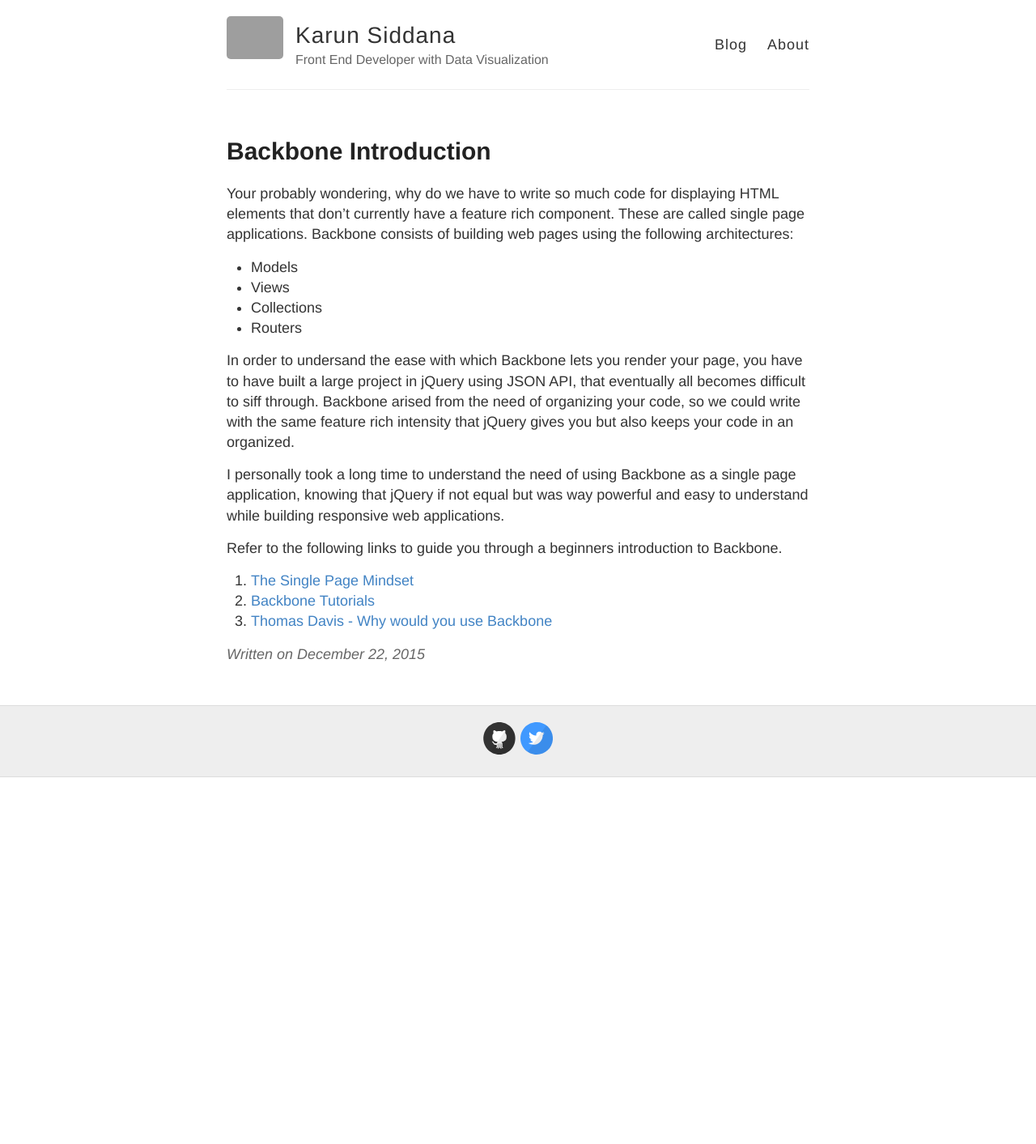
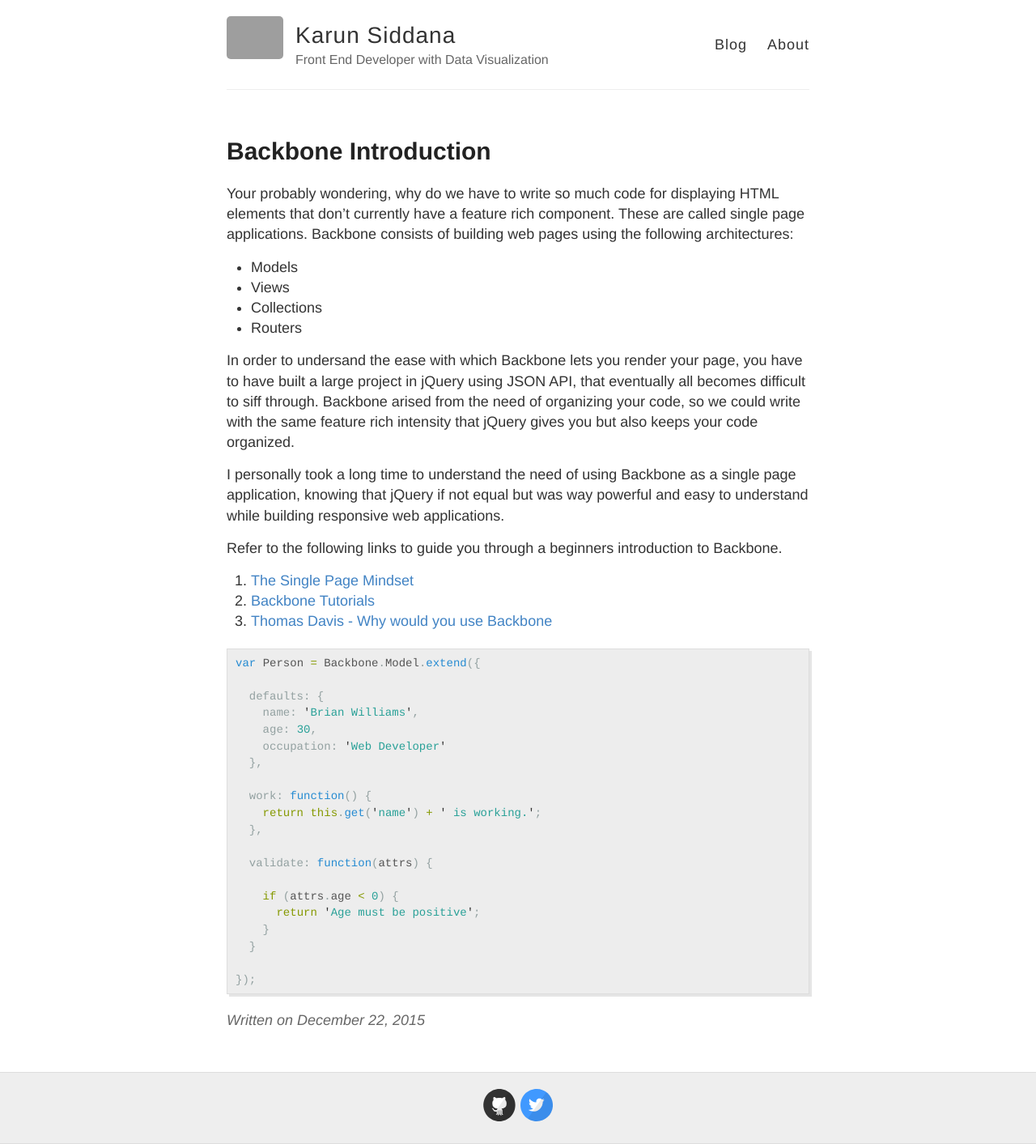
Before and after one commit to ksiddana/ksiddana.github.io, a Jekyll site: the page built from _posts/2015-12-22-Introduction Backbone.md, in a window 1280 px wide. Shown: the whole page at 81% size. Built offline with Jekyll 4.4.1, drawn with Linux system fonts in a browser that asks for light colours; Markdown is read by kramdown in place of the engine named in the settings; before the commit the page ends 960 px from its top, so only the background shows below that; grey boxes are pictures that could not be loaded.

Commit message:
Added Code Snippet for Backbone Model

```diff
--- a/_posts/2015-12-22-Introduction Backbone.md
+++ b/_posts/2015-12-22-Introduction Backbone.md
@@ -10,7 +10,7 @@ Your probably wondering, why do we have to write so much code for displaying HTM
 - Collections
 - Routers
 
-In order to undersand the ease with which Backbone lets you render your page, you have to have built a large project in jQuery using JSON API, that eventually all becomes difficult to siff through. Backbone arised from the need of organizing your code, so we could write with the same feature rich intensity that jQuery gives you but also keeps your code in an organized.
+In order to undersand the ease with which Backbone lets you render your page, you have to have built a large project in jQuery using JSON API, that eventually all becomes difficult to siff through. Backbone arised from the need of organizing your code, so we could write with the same feature rich intensity that jQuery gives you but also keeps your code organized.
 
 I personally took a long time to understand the need of using Backbone as a single page application, knowing that jQuery if not equal but was way powerful and easy to understand while building responsive web applications.
 
@@ -19,3 +19,26 @@ Refer to the following links to guide you through a beginners introduction to Ba
 1. [The Single Page Mindset](https://singlepagebook.supportbee.com/chapters/single-page-mindset/)
 2. [Backbone Tutorials](https://backbonetutorials.com/)
 3. [Thomas Davis - Why would you use Backbone](https://cdnjs.com/libraries/backbone.js/tutorials/why-would-you-use-backbone)
+
+{% highlight javascript %}
+var Person = Backbone.Model.extend({
+
+  defaults: {
+    name: 'Brian Williams',
+    age: 30,
+    occupation: 'Web Developer'
+  },
+
+  work: function() {
+    return this.get('name') + ' is working.';
+  },
+
+  validate: function(attrs) {
+
+    if (attrs.age < 0) {
+      return 'Age must be positive';
+    }
+  }
+
+});
+{% endhighlight %}
--- a/_sass/_highlights.scss
+++ b/_sass/_highlights.scss
@@ -1,6 +1,6 @@
 
 .highlight {
-  background-color: #efefef;
+  background-color: #ededed;
   padding: 7px 7px 7px 10px;
   border: 1px solid #ddd;
   -moz-box-shadow: 3px 3px rgba(0,0,0,0.1);
@@ -8,6 +8,7 @@
   box-shadow: 3px 3px rgba(0,0,0,0.1);
   margin: 20px 0 20px 0;
   overflow: scroll;
+  font-size: 14px;
 }
 
 code {
```
